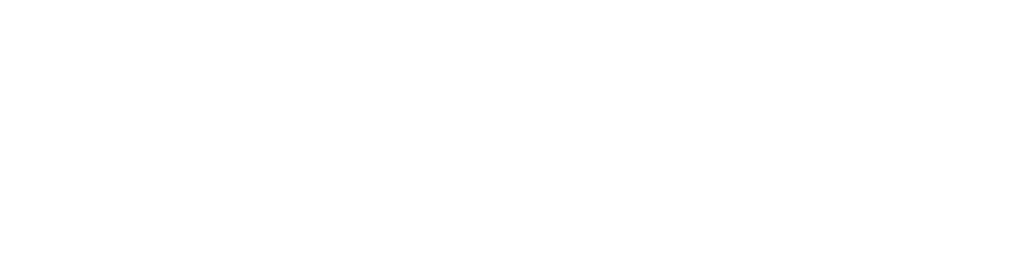
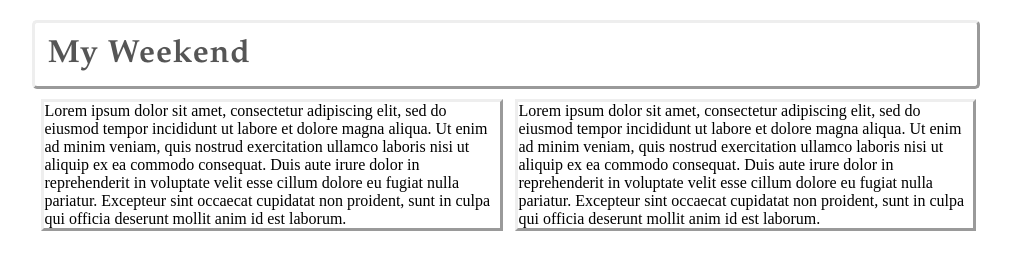
Before and after one commit to oliviacosta/basicweekendwebsite, a plain HTML site: page index.html in a window 1280 px wide. Shown: the whole page, without its empty margins (134-1145 px from the left). Drawn offline with Linux system fonts and the light colour scheme.

Commit message:
made 2 column layout

```diff
--- a/css/main.css
+++ b/css/main.css
@@ -15,20 +15,16 @@ h1 {
 /*	border: 1pt solid black;*/
 	margin: 0 auto;
 	width: 75%;
+	align-items: center;
 }
 content {
 	display: inline-block;
 	border-style: outset;
-/*	position: absolute;*/
 	width: 100%;
-	margin: 3% 0 3% 0;
 	overflow: hidden;
 }
 div.column {
-	width: 30%;
+	width: 48%;
 	float: left;
-	margin: 1.5%;
+	margin: 1%;
 }
-div.caption {
-	padding: 0 2.5% 2.5% 2.5%;
-}
--- a/index.html
+++ b/index.html
@@ -2,14 +2,21 @@
 <html>
 <head>
 	<title>My Weekend</title>
+	<link rel="stylesheet" type="text/css" href="css/main.css">
 </head>
 <body>
+<h1>My Weekend</h1>
 <div id="sectionWrap">
 	<div class="column">
 		<content>
+		Lorem ipsum dolor sit amet, consectetur adipiscing elit, sed do eiusmod tempor incididunt ut labore et dolore magna aliqua. Ut enim ad minim veniam, quis nostrud exercitation ullamco laboris nisi ut aliquip ex ea commodo consequat. Duis aute irure dolor in reprehenderit in voluptate velit esse cillum dolore eu fugiat nulla pariatur. Excepteur sint occaecat cupidatat non proident, sunt in culpa qui officia deserunt mollit anim id est laborum.
 		</content>
 	</div>
+
 	<div class="column">
+		<content>
+		Lorem ipsum dolor sit amet, consectetur adipiscing elit, sed do eiusmod tempor incididunt ut labore et dolore magna aliqua. Ut enim ad minim veniam, quis nostrud exercitation ullamco laboris nisi ut aliquip ex ea commodo consequat. Duis aute irure dolor in reprehenderit in voluptate velit esse cillum dolore eu fugiat nulla pariatur. Excepteur sint occaecat cupidatat non proident, sunt in culpa qui officia deserunt mollit anim id est laborum.
+		</content>
 	</div>
 
 </body>
```
